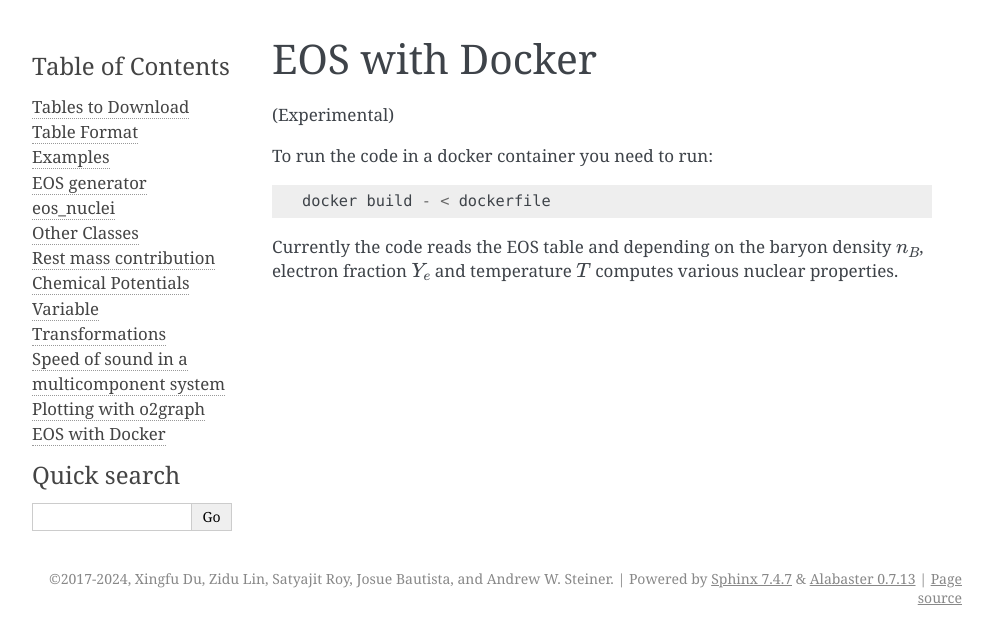
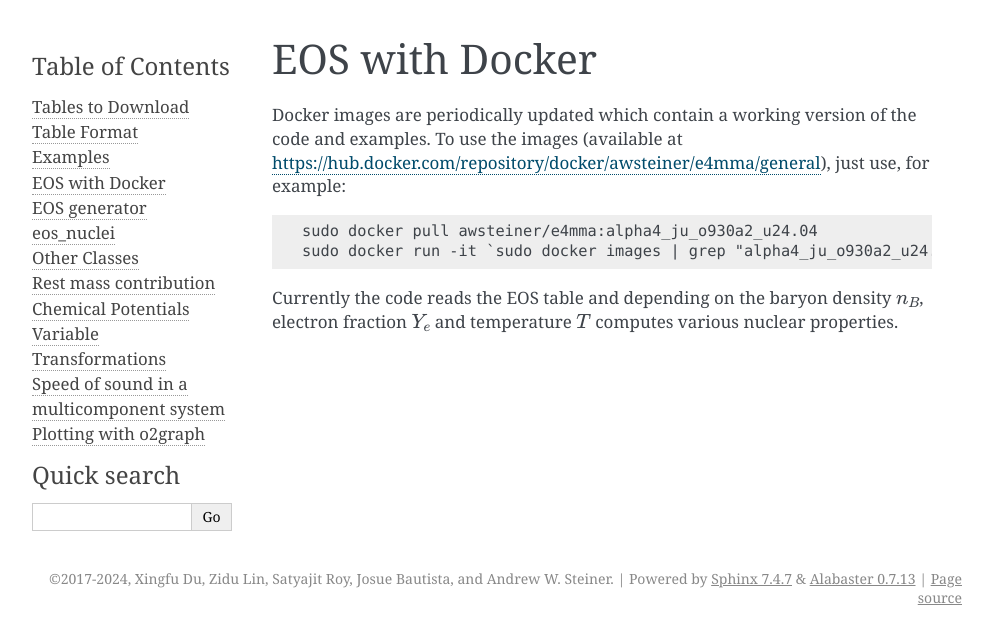
Before and after one commit to np3m/e4mma, a Sphinx documentation site: the page built from doc/docker.rst, in a window 1280 px wide. Shown: the top 644 px of the page, without its empty margins (148-1141 px from the left). Built offline with Sphinx 7.4.7, drawn with Linux system fonts in a browser that asks for light colours; pages that are not in the unit, such as notebooks, are missing from menus.

Commit message:
Updating docker docs.

```diff
--- a/doc/docker.rst
+++ b/doc/docker.rst
@@ -1,11 +1,13 @@
 EOS with Docker
 ===============
 
-(Experimental)
+Docker images are periodically updated which contain a working version
+of the code and examples. To use the images (available at
+https://hub.docker.com/repository/docker/awsteiner/e4mma/general),
+just use, for example::
 
-To run the code in a docker container you need to run::
-
-  docker build - < dockerfile
+  sudo docker pull awsteiner/e4mma:alpha4_ju_o930a2_u24.04
+  sudo docker run -it `sudo docker images | grep "alpha4_ju_o930a2_u24.04" | awk '{print $3}'`
 
 Currently the code reads the EOS table and depending on the baryon
 density :math:`n_B`, electron fraction :math:`Y_e` and temperature
--- a/doc/index.rst
+++ b/doc/index.rst
@@ -28,6 +28,7 @@ More documentation will be added as time permits.
    download
    table_format
    examples
+   docker
    eos_nuclei
    class_doc
    todos
```
Also changed, not shown: other parts of doc/index.rst (+0 -1 lines).
